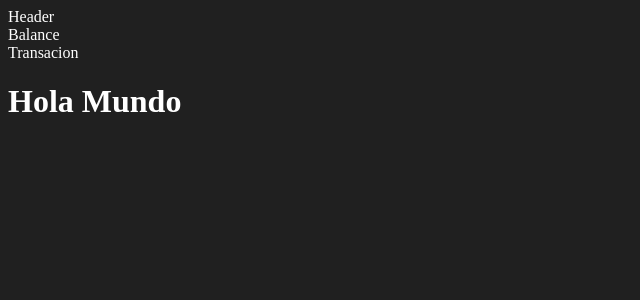
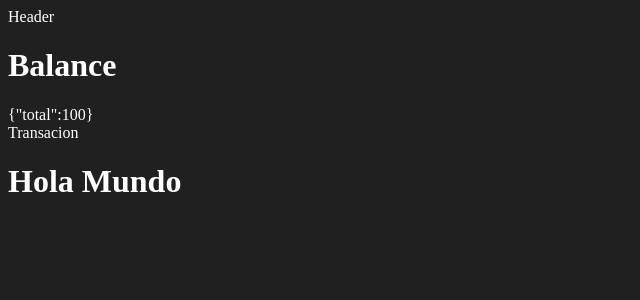
Before and after one commit to Diana-Karolina/accounting-calculator, a React (Vite) app: page / in a window 1280 px wide. Shown: the top 300 px of the page, without its empty margins (0-640 px from the left). Built offline with nearby package versions, Linux system fonts and the light colour scheme.

Commit message:
add file

```diff
--- a/src/components/Balance.jsx
+++ b/src/components/Balance.jsx
@@ -1,6 +1,17 @@
+import { useContext } from 'react'
+import { Context } from '../context/GlobalContext.'
+
 function Balance () {
+
+    const data = useContext(Context)
+
     return(
-        <div>Balance</div>
+        <div>
+            <h1>Balance</h1>
+            <div>
+                {JSON.stringify(data)}
+            </div>
+        </div>
     )
 }
 export default Balance
```
